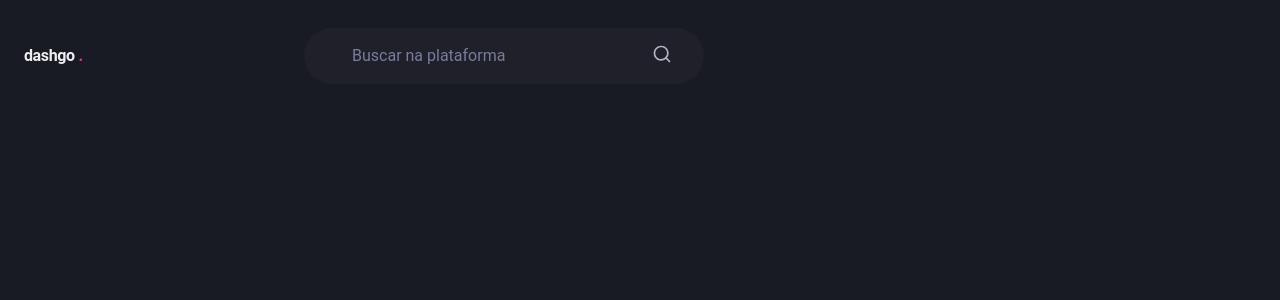
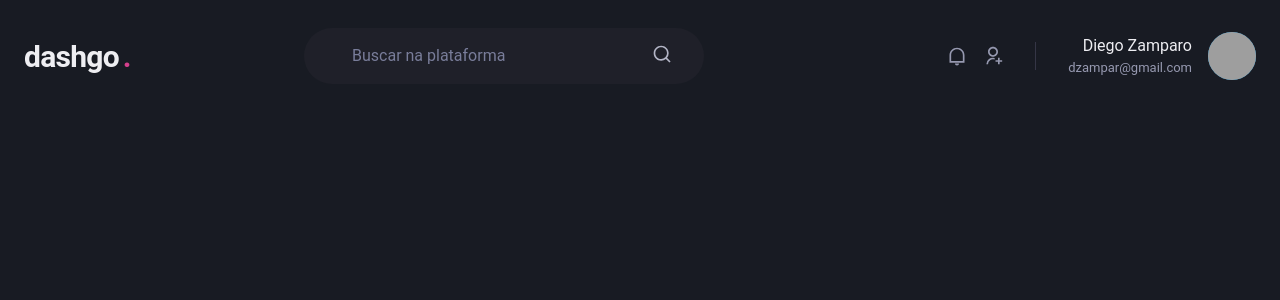
Before and after one commit to dzampa/DashGo, a Next.js app: page /dashboard in a window 1280 px wide. Shown: the top 300 px of the page. Built offline with nearby package versions, Linux system fonts and the light colour scheme; grey boxes are pictures that could not be loaded.

Commit message:
header finished

```diff
--- a/src/components/Header.tsx
+++ b/src/components/Header.tsx
@@ -1,5 +1,5 @@
-import { Flex, Icon, Input, Text } from "@chakra-ui/react";
-import { RiSearchLine } from "react-icons/ri"
+import { Avatar, Box, Flex, HStack, Icon, Input, Text } from "@chakra-ui/react";
+import { RiNotificationLine, RiSearchLine, RiUserAddLine } from "react-icons/ri"
 
 export function Header() {
     return (
@@ -14,7 +14,7 @@ export function Header() {
             align="center"
         >
             <Text
-                fontStyle="3xl"
+                fontSize="3xl"
                 fontWeight="bold"
                 letterSpacing="tight"
                 w="64"
@@ -46,6 +46,34 @@ export function Header() {
                 />
                 <Icon as={RiSearchLine} fontSize="20" />
             </Flex>
+            <Flex
+                align="center"
+                ml="auto"
+            >
+                <HStack
+                    spacing="4"
+                    mx="8"
+                    pr="8"
+                    py="1"
+                    color="gray.300"
+                    borderRightWidth={1}
+                    borderColor="gray.700"
+                >
+                    <Icon as={RiNotificationLine} fontSize="20" />
+                    <Icon as={RiUserAddLine} fontSize="20" />
+                </HStack>
+                <Flex
+                    align="center"
+                >
+                    <Box mr="4" textAlign="right">
+                        <Text>Diego Zamparo</Text>
+                        <Text color="gray.300" fontSize="small">
+                            dzampar@gmail.com
+                        </Text>
+                    </Box>
+                    <Avatar size="md" name="Diego Zamparo" src="https://avatars.githubusercontent.com/u/51325668?s=40&v=4" />
+                </Flex>
+            </Flex>
         </Flex>
     )
 }
```
